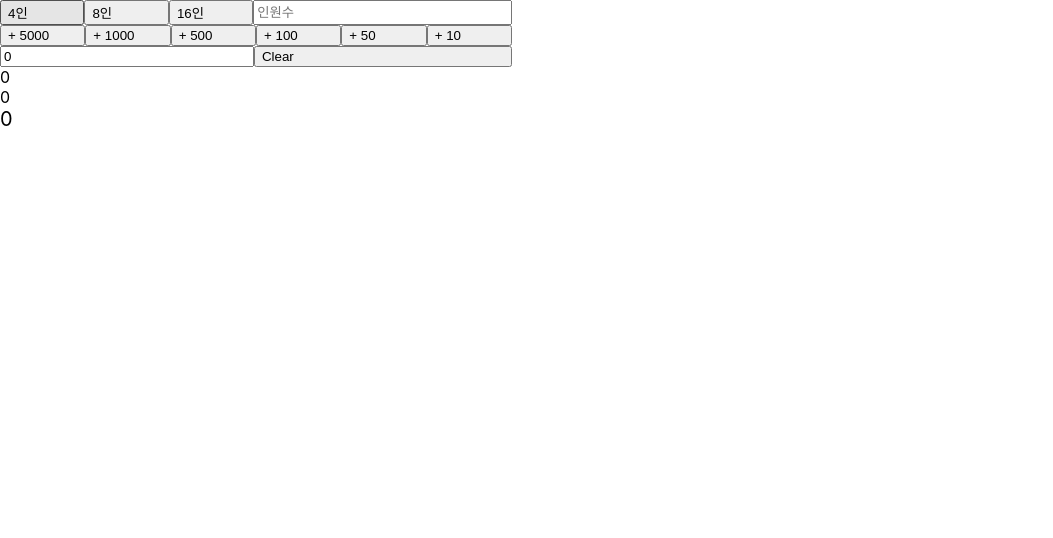
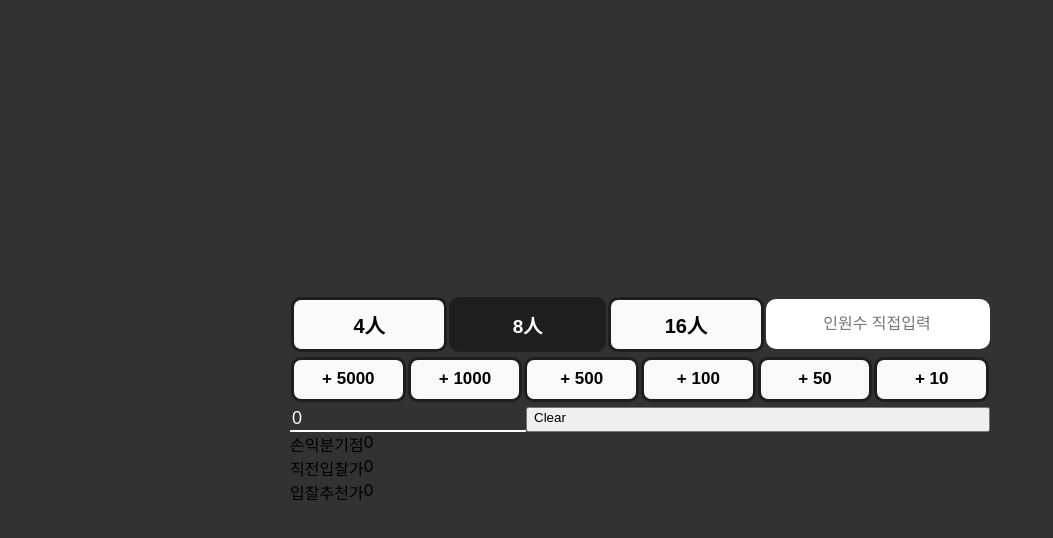
Before and after one commit to forcoding97/lostark-calc, a Next.js app: page /auction in a window 1280 px wide. Shown: the top 538 px of the page, without its empty margins (0-1053 px from the left). Built offline with nearby package versions, Linux system fonts and the light colour scheme.

Commit message:
[UPDATE] 220514

```diff
--- a/pages/auction.tsx
+++ b/pages/auction.tsx
@@ -52,20 +52,33 @@ const Auction: NextPage = () => {
         </Head>
 
         <div className={styles.hc_button_container}>
-          <button className={styles.hc_button} onClick={() => setHc(4)}>
-            4인
+          <button
+            className={hc === 4 ? styles.hc_selected_button : styles.hc_button}
+            onClick={() => setHc(4)}
+          >
+            4人
           </button>
-          <button className={styles.hc_button} onClick={() => setHc(8)}>
-            8인
+          <button
+            className={hc === 8 ? styles.hc_selected_button : styles.hc_button}
+            onClick={() => setHc(8)}
+          >
+            8人
           </button>
-          <button className={styles.hc_button} onClick={() => setHc(16)}>
-            16인
+          <button
+            className={hc === 16 ? styles.hc_selected_button : styles.hc_button}
+            onClick={() => setHc(16)}
+          >
+            16人
           </button>
           <input
             type="number"
-            placeholder="인원수"
+            placeholder="인원수 직접입력"
             className={styles.hc_input}
-            onChange={(event) => setHc(Number(event.target.value))}
+            onChange={(event) => {
+              if (event.target.value) {
+                setHc(Number(event.target.value));
+              }
+            }}
           />
         </div>
 
@@ -123,14 +136,23 @@ const Auction: NextPage = () => {
           </button>
         </div>
 
+        <div className={styles.bep_container}>
+          <div>손익분기점</div>
           <div className={styles.bep_value}>
             {price > 59 || price === 0 ? bep : '입찰하는 것이 손해입니다.'}
           </div>
+        </div>
+        <div className={styles.profit_container}>
+          <div>직전입찰가</div>
           <div className={styles.profit_value}>
             {price > 59 || price === 0 ? profit : '입찰하는 것이 손해입니다.'}
           </div>
+        </div>
+        <div className={styles.rec_container}>
+          <div>입찰추천가</div>
           <div className={styles.rec_value}>
             {price > 59 || price === 0 ? rec : '입찰하는 것이 손해입니다.'}
+          </div>
         </div>
       </div>
     </div>
--- a/styles/Auction.module.css
+++ b/styles/Auction.module.css
@@ -1,35 +1,105 @@
 .container {
   display: flex;
+  width: 100vw;
+  height: 100vh;
+  justify-content: center;
+  align-items: center;
+  background-color: rgb(50, 50, 50);
 }
 
 .box {
-  width: 40vw;
+  width: 700px;
 }
 
 .hc_button_container {
   display: flex;
   width: 100%;
+  margin-bottom: 5px;
 }
 
 .hc_button {
   display: flex;
-  width: 30%;
+  width: 500px;
+  height: 55px;
+  font-size: 20px;
+  font-weight: bold;
+  justify-content: center;
+  align-items: center;
+  border: solid;
+  border-color: rgb(30, 30, 30);
+  border-radius: 10px;
+  border-width: 3.5px;
+  background-color: rgb(250, 250, 250);
+  margin: 0 1px 0px 1px;
+}
+
+.hc_button:hover {
+  cursor: pointer;
+  transition: 0.23s;
+  font-weight: bold;
+  border-width: 3.5px;
+  color: white;
+  border-color: rgb(30, 30, 30);
+  background-color: rgb(30, 30, 30);
+}
+
+.hc_selected_button {
+  display: flex;
+  width: 500px;
+  height: 55px;
+  font-size: 19px;
+  font-weight: bold;
+  justify-content: center;
+  align-items: center;
+  border: solid;
+  border-width: 3.5px;
+  border-radius: 10px;
+  border-color: rgb(30, 30, 30);
+  color: white;
+  background-color: rgb(30, 30, 30);
+  margin: 0 1px 0px 1px;
 }
 
 .hc_input {
   display: flex;
-  width: 100%;
+  width: 500px;
+  height: 50px;
+  font-size: 16px;
+  text-align: center;
+  border-radius: 10px;
+  border: none;
+  margin: 2px 0px 0px 1px;
+  padding-left: 15px;
 }
 
 .value_button_container {
   display: flex;
   width: 100%;
   flex-direction: row;
+  margin-bottom: 5px;
 }
 
 .value_button {
   display: flex;
   width: 100%;
+  height: 45px;
+  font-size: 17px;
+  font-weight: bold;
+  justify-content: center;
+  align-items: center;
+  border: solid;
+  border-color: rgb(30, 30, 30);
+  border-radius: 10px;
+  border-width: 3.5px;
+  background-color: rgb(250, 250, 250);
+  margin: 0px 1px 0px 1px;
+}
+
+.value_button:hover {
+  cursor: pointer;
+  transition: 0.23s;
+  color: white;
+  background-color: rgb(30, 30, 30);
 }
 
 .value_container {
@@ -40,7 +110,13 @@
 
 .value_input {
   display: flex;
-  width: 100%;
+  background-color: transparent;
+  border: none;
+  border-bottom: 2px solid rgb(250, 250, 250);
+  color: rgb(250, 250, 250);
+  box-sizing: border-box;
+  font-size: 18px;
+  /* padding: 10px 0px; */
 }
 
 .clear {
@@ -48,6 +124,14 @@
   width: 100%;
 }
 
-.rec_value {
-  font-size: 20px;
+.bep_container {
+  display: flex;
 }
+
+.profit_container {
+  display: flex;
+}
+
+.rec_container {
+  display: flex;
+}
```
Lines whose indentation alone changed are shown as unchanged.
